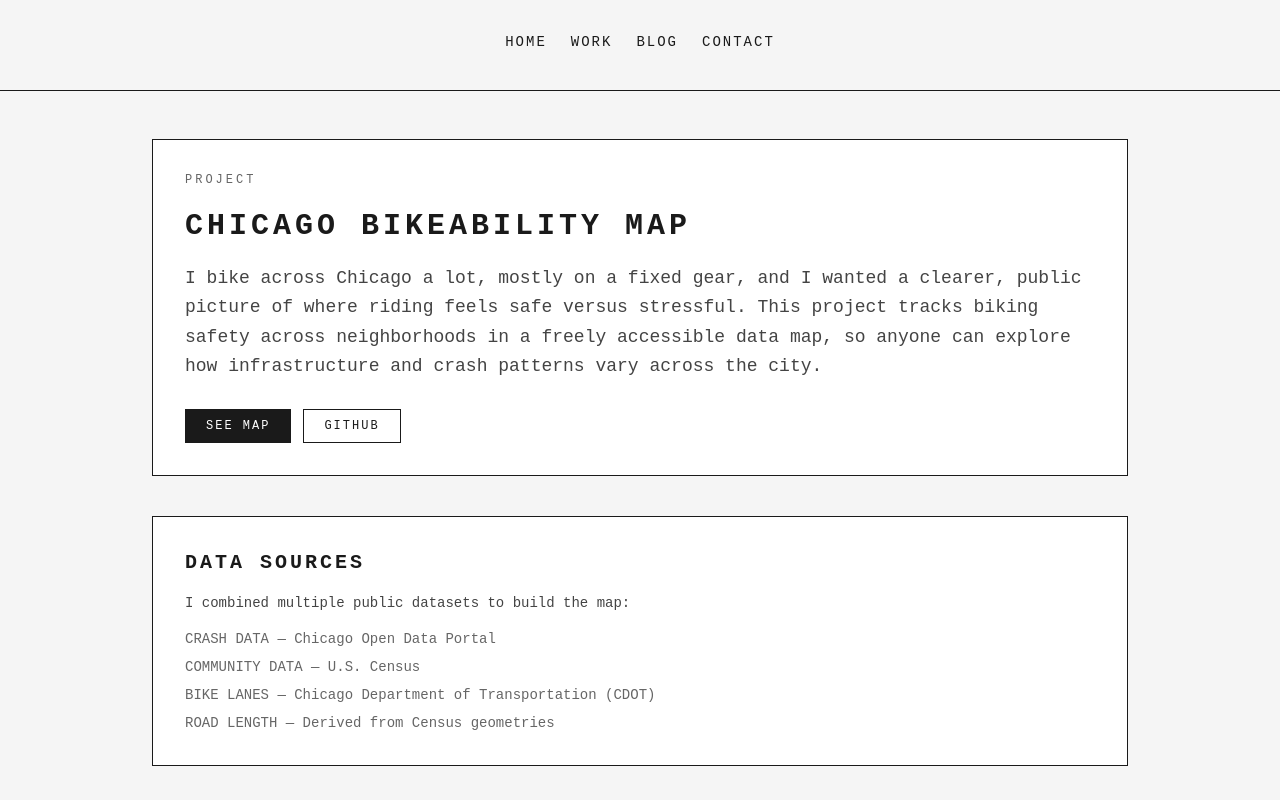
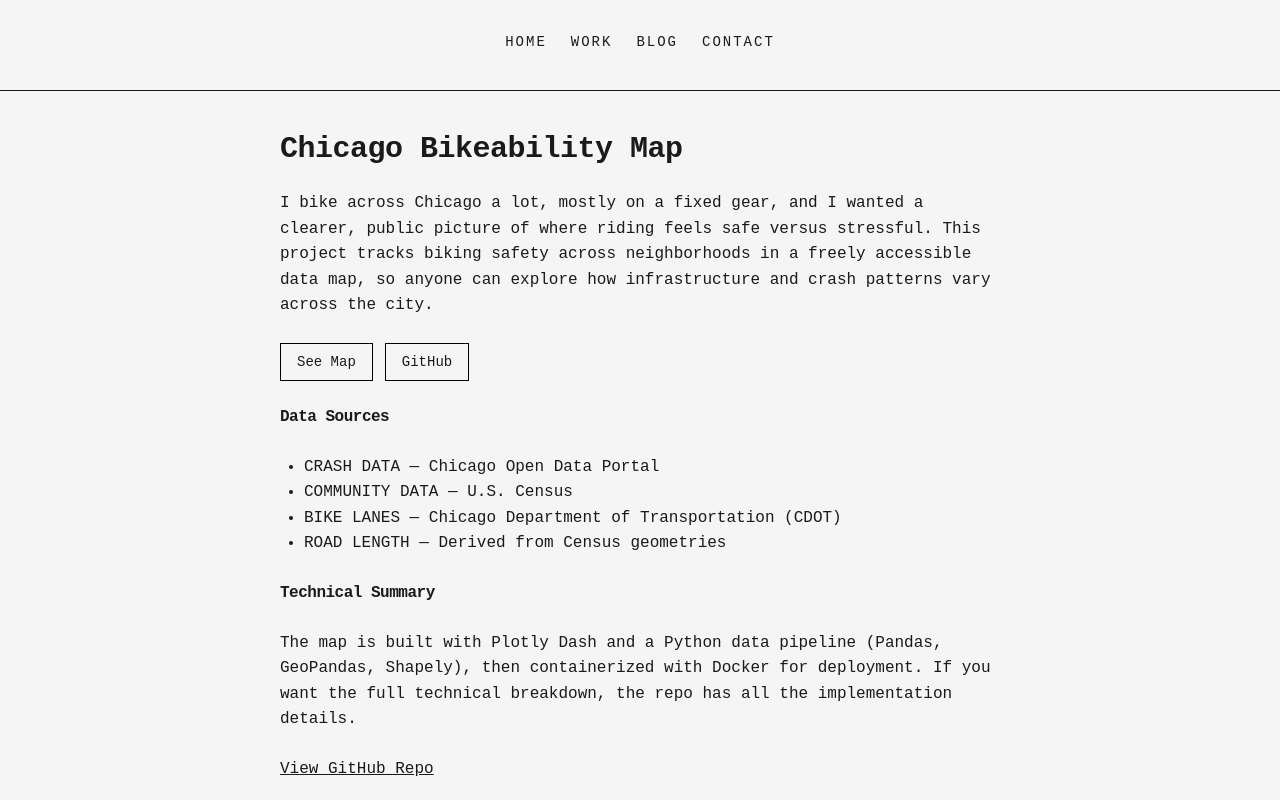
Before and after one commit to s-vishnoi/portfolio, a Vue app: page /bikeability in a window 1280 px wide. Shown: the top 800 px of the page. Built offline with nearby package versions, Linux system fonts and the light colour scheme.

Commit message:
bike desc

```diff
--- a/src/pages/Bikeability.vue
+++ b/src/pages/Bikeability.vue
@@ -1,21 +1,18 @@
 <template>
-  <div class="min-h-screen bg-cream text-ink">
-    <main class="max-w-5xl mx-auto px-6 py-12 space-y-10">
-      <section class="border border-ink bg-paper p-8 space-y-5">
-        <p class="text-xs uppercase tracking-[3px] text-smoke">Project</p>
-        <h1 class="text-3xl font-bold uppercase tracking-[4px]">Chicago Bikeability Map</h1>
-        <p class="text-charcoal leading-relaxed text-lg">
+  <main class="max-w-3xl mx-auto p-6 space-y-6">
+    <h1 class="text-3xl font-bold mt-4">Chicago Bikeability Map</h1>
+    <p>
       I bike across Chicago a lot, mostly on a fixed gear, and I wanted a clearer, public picture
       of where riding feels safe versus stressful. This project tracks biking safety across
       neighborhoods in a freely accessible data map, so anyone can explore how infrastructure
       and crash patterns vary across the city.
     </p>
-        <div class="flex flex-wrap gap-3 pt-2">
+    <div class="flex flex-wrap gap-3">
       <a
         :href="mapUrl"
         target="_blank"
         rel="noreferrer"
-            class="border border-ink bg-ink text-paper px-5 py-2 text-xs uppercase tracking-[2px] transition-transform hover:-translate-y-1"
+        class="px-4 py-2 border border-black text-sm"
       >
         See Map
       </a>
@@ -23,45 +20,37 @@
         :href="githubProfile"
         target="_blank"
         rel="noreferrer"
-            class="border border-ink px-5 py-2 text-xs uppercase tracking-[2px] transition-transform hover:-translate-y-1"
+        class="px-4 py-2 border border-black text-sm"
       >
         GitHub
       </a>
     </div>
-      </section>
 
-      <section class="border border-ink bg-paper p-8 space-y-4">
-        <h2 class="text-xl font-semibold uppercase tracking-[3px]">Data Sources</h2>
-        <p class="text-sm text-charcoal">
-          I combined multiple public datasets to build the map:
-        </p>
-        <ul class="text-sm text-smoke space-y-2">
+    <h2 class="text-1.5xl font-bold mt-2">Data Sources</h2>
+    <ul class="list-disc pl-6">
       <li>CRASH DATA — Chicago Open Data Portal</li>
       <li>COMMUNITY DATA — U.S. Census</li>
       <li>BIKE LANES — Chicago Department of Transportation (CDOT)</li>
       <li>ROAD LENGTH — Derived from Census geometries</li>
     </ul>
-      </section>
 
-      <section class="border border-ink bg-paper p-8 space-y-4">
-        <h2 class="text-xl font-semibold uppercase tracking-[3px]">Technical Summary</h2>
-        <p class="text-sm text-charcoal leading-relaxed">
+    <h2 class="text-1.5xl font-bold mt-2">Technical Summary</h2>
+    <p>
       The map is built with Plotly Dash and a Python data pipeline (Pandas, GeoPandas, Shapely),
       then containerized with Docker for deployment. If you want the full technical breakdown,
       the repo has all the implementation details.
     </p>
+    <p>
       <a
         :href="githubRepo"
         target="_blank"
         rel="noreferrer"
-          class="inline-flex items-center gap-2 text-xs uppercase tracking-[2px] text-ink"
+        class="underline"
       >
         View GitHub Repo
-          <span aria-hidden="true">↗</span>
       </a>
-      </section>
+    </p>
   </main>
-  </div>
 </template>
 
 <script setup lang="ts">
```
Lines whose indentation alone changed are shown as unchanged.
